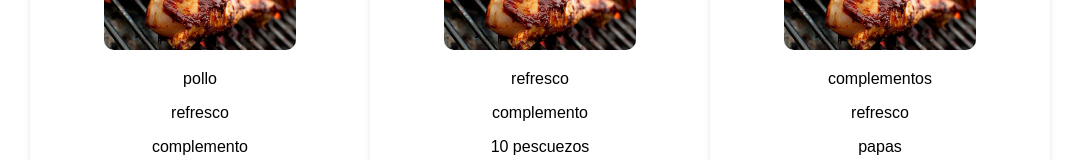
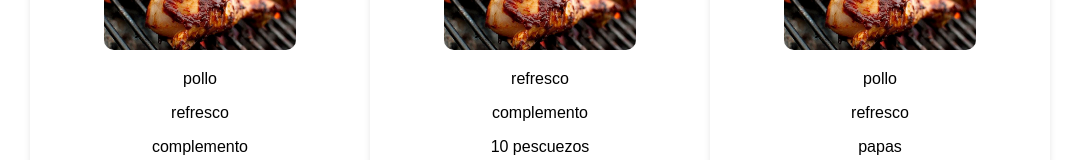
Before and after one commit to EmmaFa13/chikenugue, a React (Create React App) app: page /pedido in a window 1280 px wide. Shown: the part 2720-2880 px from the top of the page, without its empty margins (90-1170 px from the left). Built offline with nearby package versions, Linux system fonts and the light colour scheme.

Commit message:
agrege componentes

```diff
--- a/src/App.css
+++ b/src/App.css
@@ -234,8 +234,6 @@ nav a:hover {
   border-radius: 1.2em;
 }
 
-/* Estilos CSS para PedidoPage */
-
 
 
 .section {
--- a/src/components/pedido.jsx
+++ b/src/components/pedido.jsx
@@ -26,7 +26,7 @@ function Pedido() {
         <div className="caja1">
           <h4>pedido anterior</h4>
           <img src={img1} alt="pedido" className="imagen" />
-          <p>complementos</p>
+          <p>pollo</p>
           <p>refresco</p>
           <p>papas</p>
           <h4>pedido entregado</h4>
```
